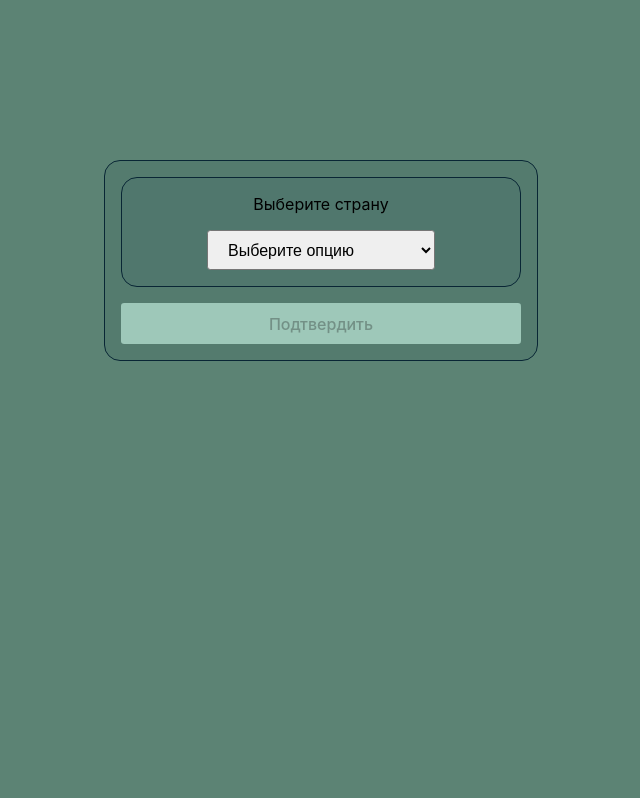
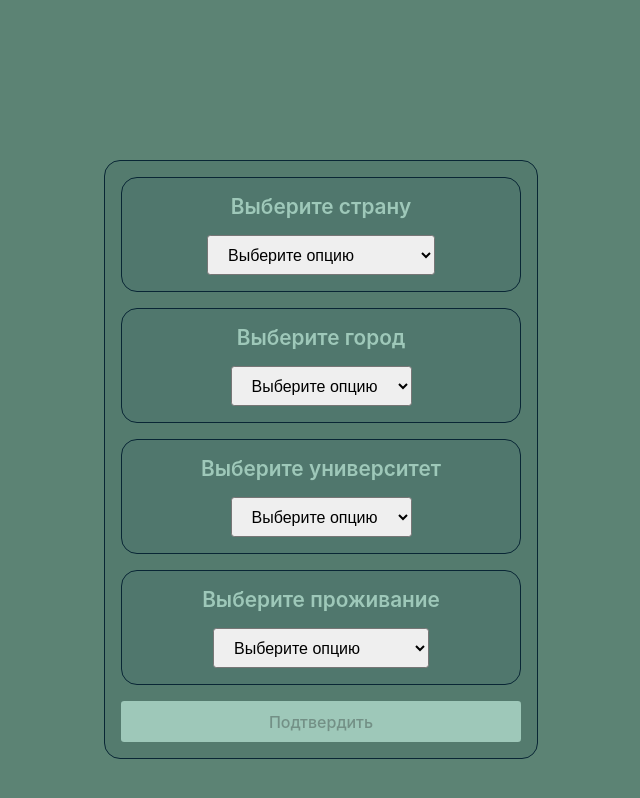
Before and after one commit to Hotimpulse/test_task, a React (Vite) app: page / in a window 1280 px wide. Shown: the whole page, without its empty margins (319-959 px from the left). Built offline with nearby package versions, Linux system fonts and the light colour scheme.

Commit message:
feat: testing

```diff
--- a/package.json
+++ b/package.json
@@ -8,7 +8,8 @@
     "build": "tsc && vite build",
     "lint": "eslint . --ext ts,tsx --report-unused-disable-directives --max-warnings 0",
     "preview": "vite preview",
-    "format": "prettier --write ."
+    "format": "prettier --write .",
+    "prepare": "husky"
   },
   "husky": {
     "hooks": {
@@ -32,7 +33,6 @@
     "eslint-plugin-react": "^7.34.1",
     "eslint-plugin-react-hooks": "^4.6.0",
     "eslint-plugin-react-refresh": "^0.4.5",
-    "husky": "^9.0.11",
     "lint-staged": "^15.2.2",
     "prettier": "^3.2.5",
     "typescript": "^5.2.2",
--- a/src/components/CountryForm/CountryForm.tsx
+++ b/src/components/CountryForm/CountryForm.tsx
@@ -28,6 +28,8 @@ export default function CountryForm() {
     const handleCountryChange = (event: React.ChangeEvent<HTMLSelectElement>) => {
         setSelectedCountry(event.target.value);
         setSelectedCity('');
+        setSelectedUniversity('');
+        setSelectedAccommodation('');
     };
 
     const handleCityChange = (event: React.ChangeEvent<HTMLSelectElement>) => {
@@ -43,8 +45,10 @@ export default function CountryForm() {
     };
 
     useEffect(() => {
-    if (selectedCountry && selectedCity && selectedUniversity && selectedAccommodation) {
+        if ((selectedCountry && selectedCity && selectedUniversity && selectedAccommodation) !== '') {
             setIsValid(true);
+        } else {
+            setIsValid(false);
         }
     }, [selectedCountry, selectedCity, selectedUniversity, selectedAccommodation, isValid]);
 
@@ -63,25 +67,22 @@ export default function CountryForm() {
                     value={selectedCountry}
                 />
 
-        {selectedCountry && (
                 <FormComponent
                     label="город"
                     options={cities}
                     onChange={handleCityChange}
                     value={selectedCity}
+                    disabled={!selectedCountry}
                 />
-        )}
 
-        {selectedCountry && selectedCity && (
                 <FormComponent
                     label="университет"
                     options={universityList}
                     onChange={handleUniChange}
                     value={selectedUniversity}
+                    disabled={!selectedCity}
                 />
-        )}
 
-        {selectedCountry && selectedCity && selectedUniversity && (
                 <FormComponent
                     label="проживание"
                     options={accommodationList
@@ -89,8 +90,8 @@ export default function CountryForm() {
                         .map((option) => ({ value: option.value }))}
                     onChange={handleAccommodationChange}
                     value={selectedAccommodation}
+                    disabled={!selectedCountry || !selectedCity || !selectedUniversity}
                 />
-        )}
 
                 <button type="submit" disabled={!isValid}>
                     Подтвердить
--- a/src/components/FormComponent/FormComponentStyle.module.css
+++ b/src/components/FormComponent/FormComponentStyle.module.css
@@ -32,6 +32,12 @@ select {
   padding: 0 1rem;
 }
 
+label {
+  font-size: 1.3rem;
+  font-weight: 600;
+  color: var(--color-secondary2);
+}
+
 select:focus,
 select:focus-visible {
   border: 2px solid var(--color-primary2);
```
Also changed, not shown: 2 other files (tests, documents, lock files or other folders). Lines whose indentation alone changed are shown as unchanged.
